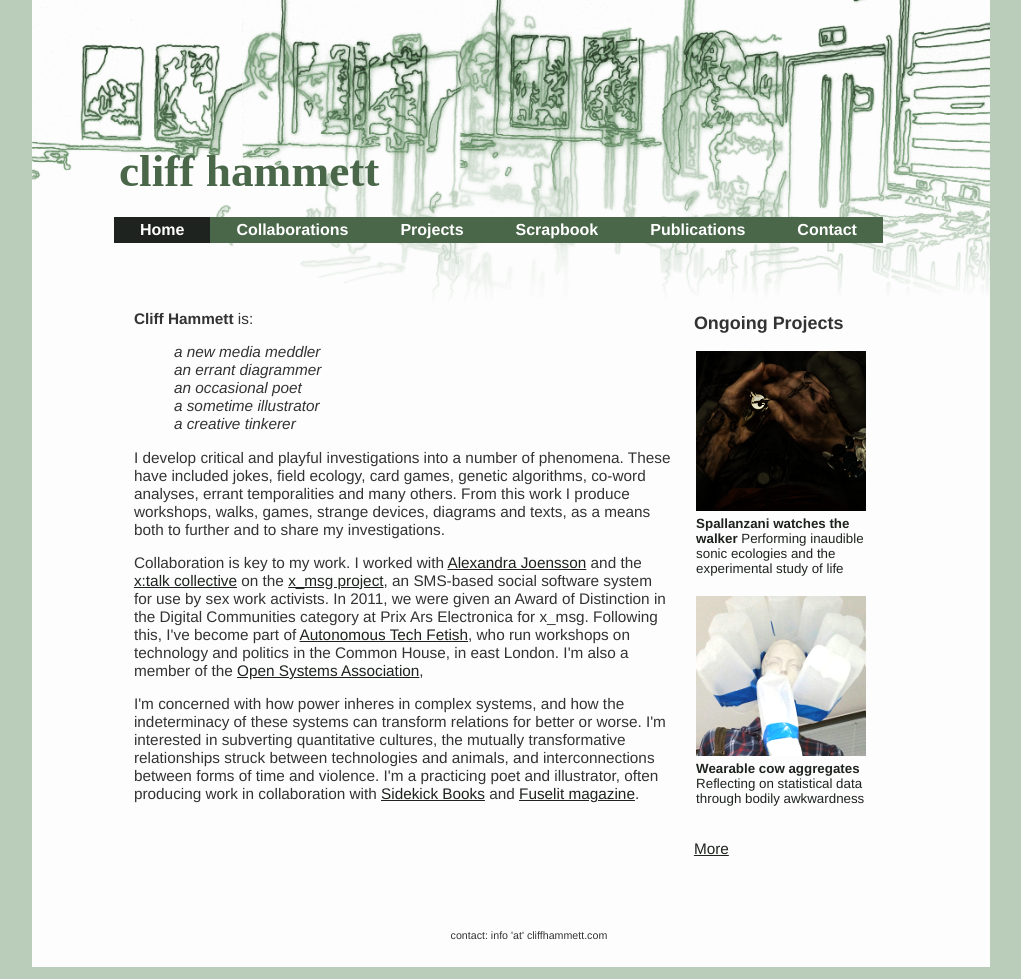
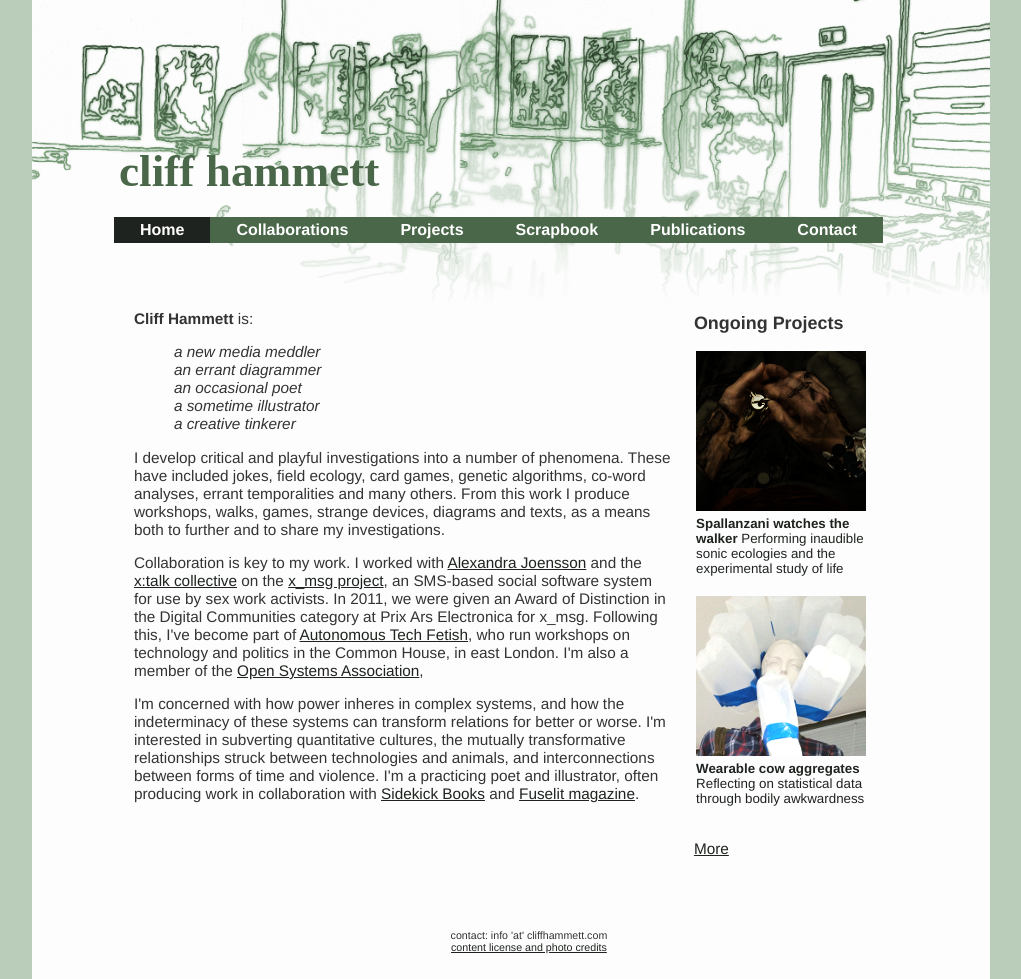
Before and after one commit to dentalplan/dentalplan.github.io, a Jekyll site: the page built from index.html, in a window 1280 px wide. Shown: the whole page, without its empty margins (129-1150 px from the left). Built offline with Jekyll 4.4.1, drawn with Linux system fonts in a browser that asks for light colours.

Commit message:
adding photocredits

```diff
--- a/_layouts/default.html
+++ b/_layouts/default.html
@@ -47,7 +47,8 @@
         </main>
 
 	<footer>
-            <p>contact: info 'at' cliffhammett.com</p>
+            <p>contact: info 'at' cliffhammett.com
+	     </br><a href="/photocredits/">content license and photo credits</a></p>
 	</footer>
       </wrapper>
     </body>
```
